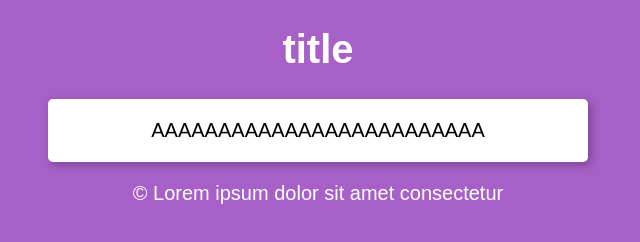
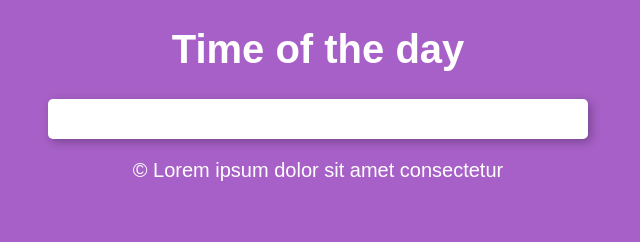
Before and after one commit to victormends/javascript_classes, a plain HTML site: page exercises/ex017.html in a window 1280 px wide. Shown: the whole page, without its empty margins (322-962 px from the left). Drawn offline with Linux system fonts and the light colour scheme.

Commit message:
Update ex017.html

```diff
--- a/exercises/ex017.html
+++ b/exercises/ex017.html
@@ -9,10 +9,10 @@
 </head>
 <body>
     <header>
-        <h1>title</h1>
+        <h1>Time of the day</h1>
     </header>
     <section>
-AAAAAAAAAAAAAAAAAAAAAAAAA
+
     </section>
     <footer>
         <p>&copy; Lorem ipsum dolor sit amet consectetur</p>
```
